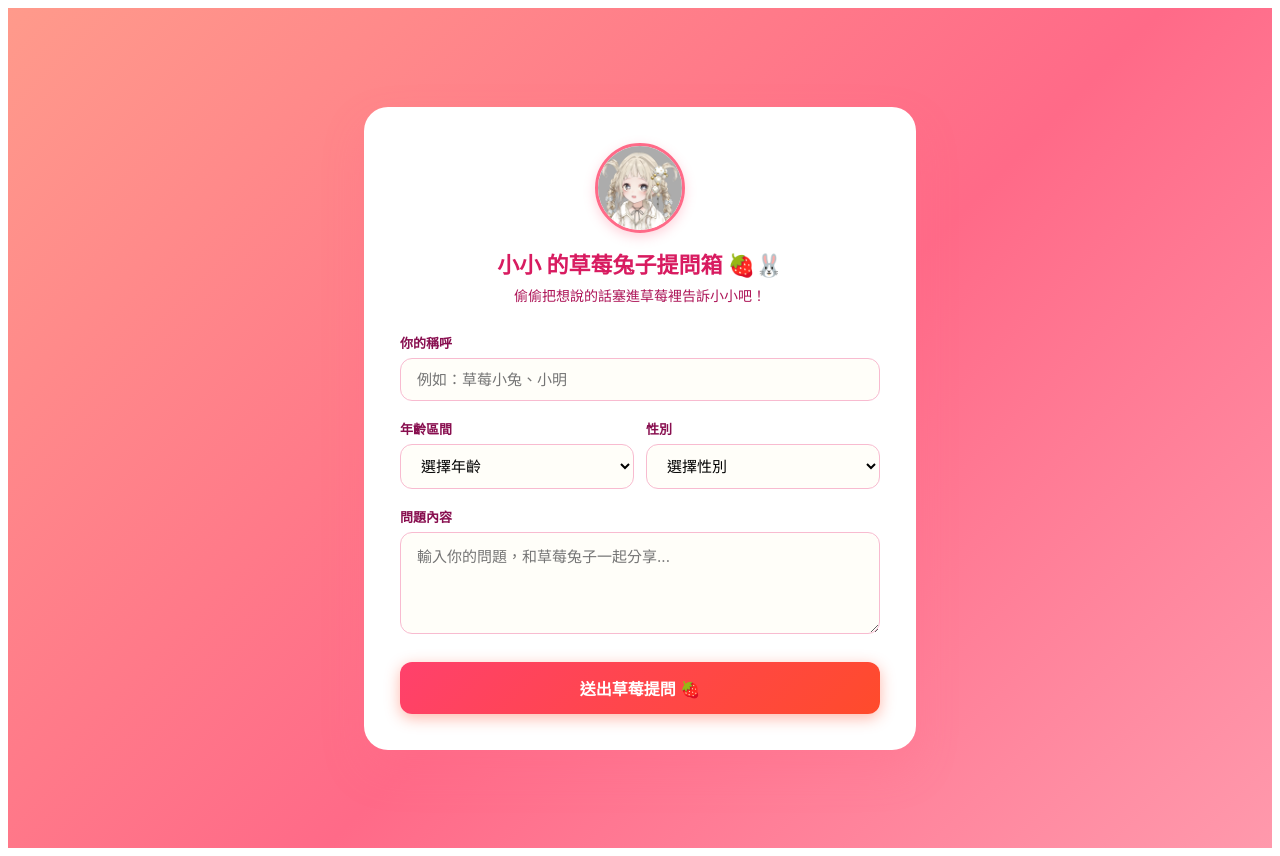
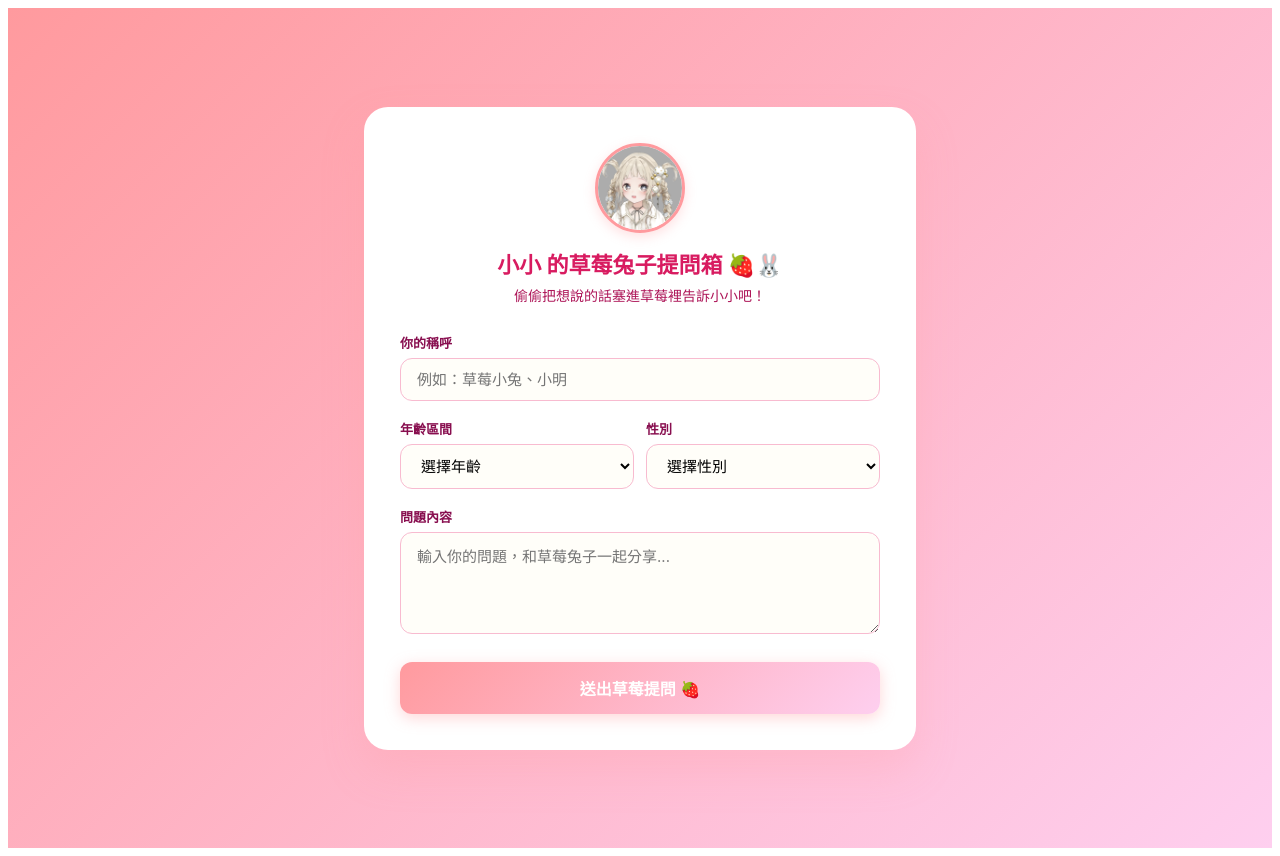
Before and after one commit to x59073556-ship-it/qa-box, a Next.js app: page / in a window 1280 px wide. Built offline with nearby package versions, Linux system fonts and the light colour scheme.

Commit message:
Update page.js

```diff
--- a/app/page.js
+++ b/app/page.js
@@ -56,7 +56,7 @@ export default function Home() {
   return (
     <main style={{
       minHeight: '100vh',
-      background: 'linear-gradient(135deg, #ff9a8b 0%, #ff6a88 55%, #ff99ac 100%)',
+      background: 'linear-gradient(135deg, #ff9a9e 0%, #fecfef 100%)',
       display: 'flex',
       justifyContent: 'center',
       alignItems: 'center',
@@ -69,7 +69,7 @@ export default function Home() {
         maxWidth: '480px',
         borderRadius: '24px',
         padding: '36px',
-        boxShadow: '0 20px 40px rgba(255, 106, 136, 0.25)',
+        boxShadow: '0 20px 40px rgba(255, 154, 158, 0.25)',
       }}>
         <div style={{ textAlign: 'center', marginBottom: '28px' }}>
           <div style={{
@@ -78,8 +78,8 @@ export default function Home() {
             margin: '0 auto 14px auto',
             borderRadius: '50%',
             overflow: 'hidden',
-            border: '3px solid #ff6a88',
-            boxShadow: '0 4px 12px rgba(255, 106, 136, 0.3)',
+            border: '3px solid #ff9a9e',
+            boxShadow: '0 4px 12px rgba(255, 154, 158, 0.3)',
           }}>
             <img
               src={CREATOR_AVATAR}
@@ -197,14 +197,14 @@ export default function Home() {
             style={{
               marginTop: '6px',
               padding: '14px',
-              background: loading ? '#f8bbd0' : 'linear-gradient(135deg, #ff416c 0%, #ff4b2b 100%)',
+              background: loading ? '#f8bbd0' : 'linear-gradient(135deg, #ff9a9e 0%, #fecfef 100%)',
               color: '#ffffff',
               border: 'none',
               borderRadius: '12px',
               fontSize: '16px',
               fontWeight: '700',
               cursor: loading ? 'not-allowed' : 'pointer',
-              boxShadow: '0 4px 15px rgba(255, 75, 43, 0.4)',
+              boxShadow: '0 4px 15px rgba(255, 154, 158, 0.4)',
             }}
           >
             {loading ? '傳送中...' : '送出草莓提問 🍓'}
```
